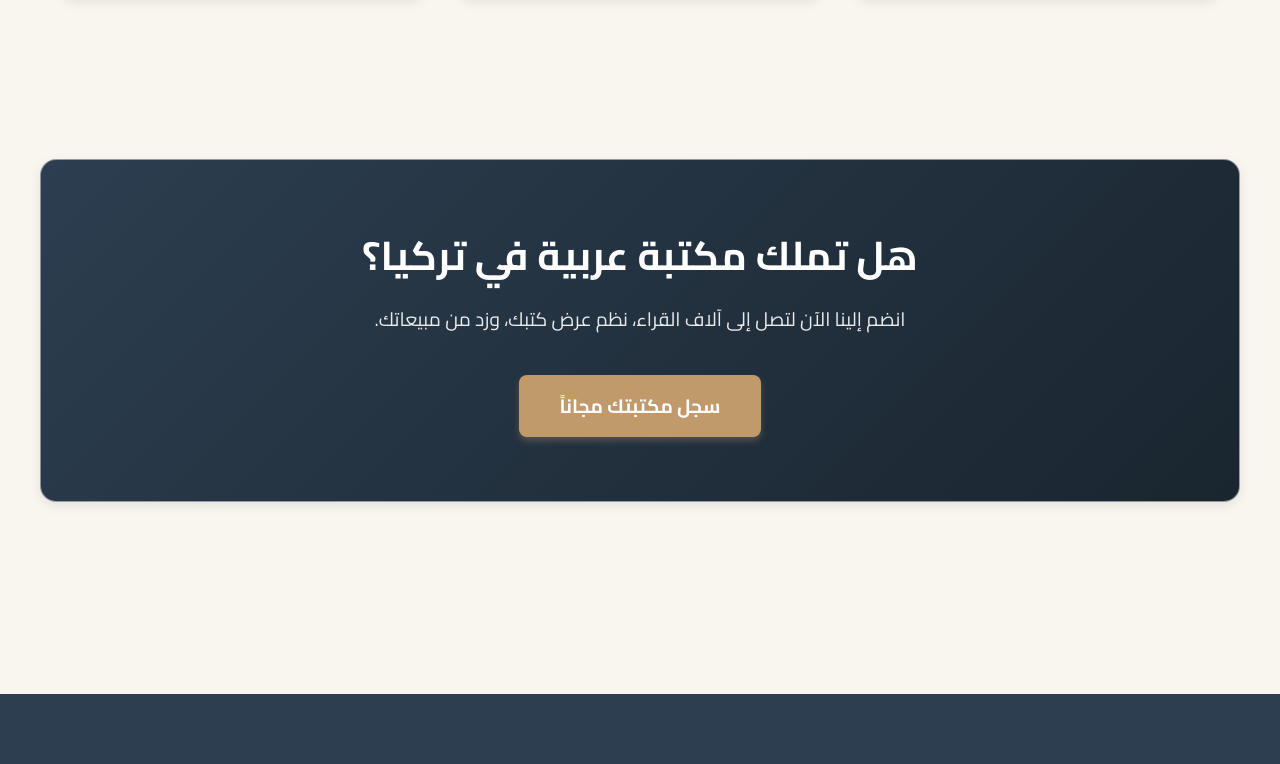
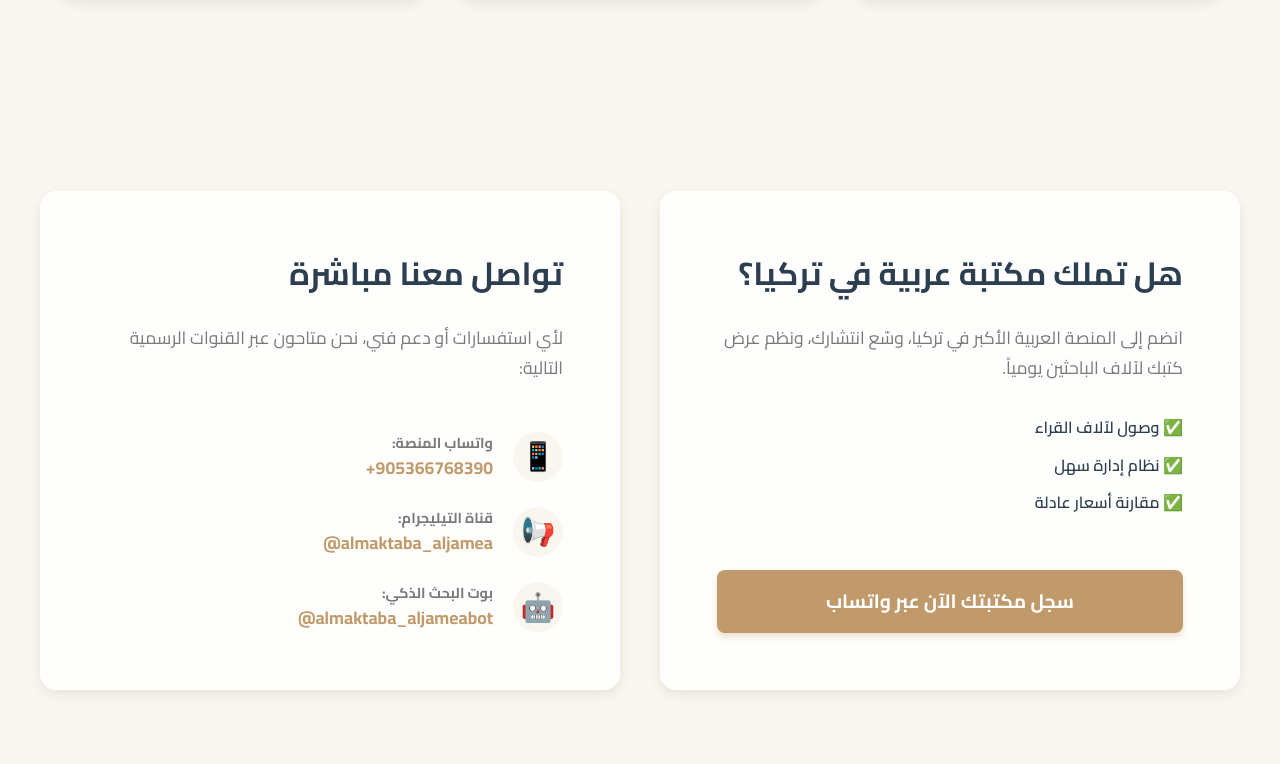
Before and after one commit to almktbaaljamea/almktba.aljamea.github.io, a Next.js app: page / in a window 1280 px wide. Shown: the part 1188-1952 px from the top of the page. Built offline with nearby package versions, Linux system fonts and the light colour scheme.

Commit message:
UI Update: redesigned contact/registration section at the bottom for better clarity

```diff
--- a/src/app/page.css
+++ b/src/app/page.css
@@ -162,40 +162,106 @@
 
 /* CTA Section */
 .cta-section {
-  padding: 4rem 20px;
+  padding: 6rem 0;
 }
 
-.cta-container {
-  background: linear-gradient(135deg, var(--secondary-color) 0%, #1A252F 100%);
-  padding: 4rem;
-  border-radius: var(--radius-lg);
-  color: white;
-  text-align: center;
-  position: relative;
-  overflow: hidden;
+.cta-grid {
+  display: grid;
+  grid-template-columns: 1fr 1fr;
+  gap: 2.5rem;
 }
 
-.cta-content {
-  position: relative;
-  z-index: 1;
+.cta-card {
+  padding: 3.5rem;
+  display: flex;
+  flex-direction: column;
+  height: 100%;
 }
 
-.cta-container h2 {
-  font-size: 2.5rem;
-  margin-bottom: 1rem;
-  color: white;
+.cta-card h2 {
+  font-size: 2rem;
+  margin-bottom: 1.5rem;
+  color: var(--secondary-color);
 }
 
-.cta-container p {
-  font-size: 1.2rem;
-  margin-bottom: 2.5rem;
-  opacity: 0.9;
+.cta-card p {
+  font-size: 1.1rem;
+  margin-bottom: 2rem;
+  color: var(--text-light);
+  line-height: 1.7;
+}
+
+.cta-benefits {
+  display: flex;
+  flex-direction: column;
+  gap: 0.75rem;
+  margin-bottom: auto;
+}
+
+.benefit-item {
+  font-weight: 600;
+  color: var(--secondary-color);
+}
+
+.contact-methods {
+  display: flex;
+  flex-direction: column;
+  gap: 1.5rem;
+  margin-top: 1rem;
+}
+
+.contact-item {
+  display: flex;
+  align-items: center;
+  gap: 1.25rem;
+}
+
+.contact-item .icon {
+  font-size: 1.75rem;
+  width: 50px;
+  height: 50px;
+  background: var(--background-light);
+  border-radius: 50%;
+  display: flex;
+  align-items: center;
+  justify-content: center;
+}
+
+.contact-item div {
+  display: flex;
+  flex-direction: column;
+}
+
+.contact-item strong {
+  font-size: 0.9rem;
+  color: var(--text-light);
+}
+
+.contact-link {
+  font-size: 1.1rem;
+  font-weight: 700;
+  color: var(--primary-color);
+  transition: color 0.2s;
+}
+
+.contact-link:hover {
+  color: var(--primary-dark);
+}
+
+@media (max-width: 850px) {
+  .cta-grid {
+    grid-template-columns: 1fr;
+  }
+  .cta-card {
+    padding: 2.5rem 1.5rem;
+  }
 }
 
 .btn-lg {
   padding: 16px 40px;
   font-size: 1.2rem;
 }
+
 
 @media (max-width: 992px) {
   .hero {
--- a/src/app/page.tsx
+++ b/src/app/page.tsx
@@ -51,13 +51,48 @@ export default function Home() {
         </div>
       </section>
 
-      {/* CTA Section */}
-      <section className="cta-section">
-        <div className="container cta-container glass-panel">
-          <div className="cta-content">
+      {/* Contact & CTA Section */}
+      <section className="cta-section container">
+        <div className="cta-grid">
+          <div className="cta-card glass-panel animate-fade-in">
             <h2>هل تملك مكتبة عربية في تركيا؟</h2>
-            <p>انضم إلينا الآن لتصل إلى آلاف القراء، نظم عرض كتبك، وزد من مبيعاتك.</p>
-            <a href="https://wa.me/905366768390?text=أرغب+في+تسجيل+مكتبتي+في+منصة+المكتبة+الجامعة" className="btn btn-primary btn-lg">سجل مكتبتك مجاناً</a>
+            <p>انضم إلى المنصة العربية الأكبر في تركيا، وسّع انتشارك، ونظم عرض كتبك لآلاف الباحثين يومياً.</p>
+            <div className="cta-benefits">
+              <div className="benefit-item">✅ وصول لآلاف القراء</div>
+              <div className="benefit-item">✅ نظام إدارة سهل</div>
+              <div className="benefit-item">✅ مقارنة أسعار عادلة</div>
+            </div>
+            <a href="https://wa.me/905366768390?text=أرغب+في+تسجيل+مكتبتي+في+منصة+المكتبة+الجامعة" className="btn btn-primary btn-lg" style={{marginTop: '1.5rem'}}>
+              سجل مكتبتك الآن عبر واتساب
+            </a>
+          </div>
+
+          <div className="cta-card glass-panel animate-fade-in animate-delay-1">
+            <h2>تواصل معنا مباشرة</h2>
+            <p>لأي استفسارات أو دعم فني، نحن متاحون عبر القنوات الرسمية التالية:</p>
+            <div className="contact-methods">
+              <div className="contact-item">
+                <span className="icon">📱</span>
+                <div>
+                  <strong>واتساب المنصة:</strong>
+                  <a href="https://wa.me/905366768390" className="contact-link">905366768390+</a>
+                </div>
+              </div>
+              <div className="contact-item">
+                <span className="icon">📢</span>
+                <div>
+                  <strong>قناة التيليجرام:</strong>
+                  <a href="https://t.me/almaktaba_aljamea" className="contact-link">almaktaba_aljamea@</a>
+                </div>
+              </div>
+              <div className="contact-item">
+                <span className="icon">🤖</span>
+                <div>
+                  <strong>بوت البحث الذكي:</strong>
+                  <a href="https://t.me/almaktaba_aljameabot" className="contact-link">almaktaba_aljameabot@</a>
+                </div>
+              </div>
+            </div>
           </div>
         </div>
       </section>
```
Also changed, not shown: 32 other files (tests, documents, lock files or other folders).
